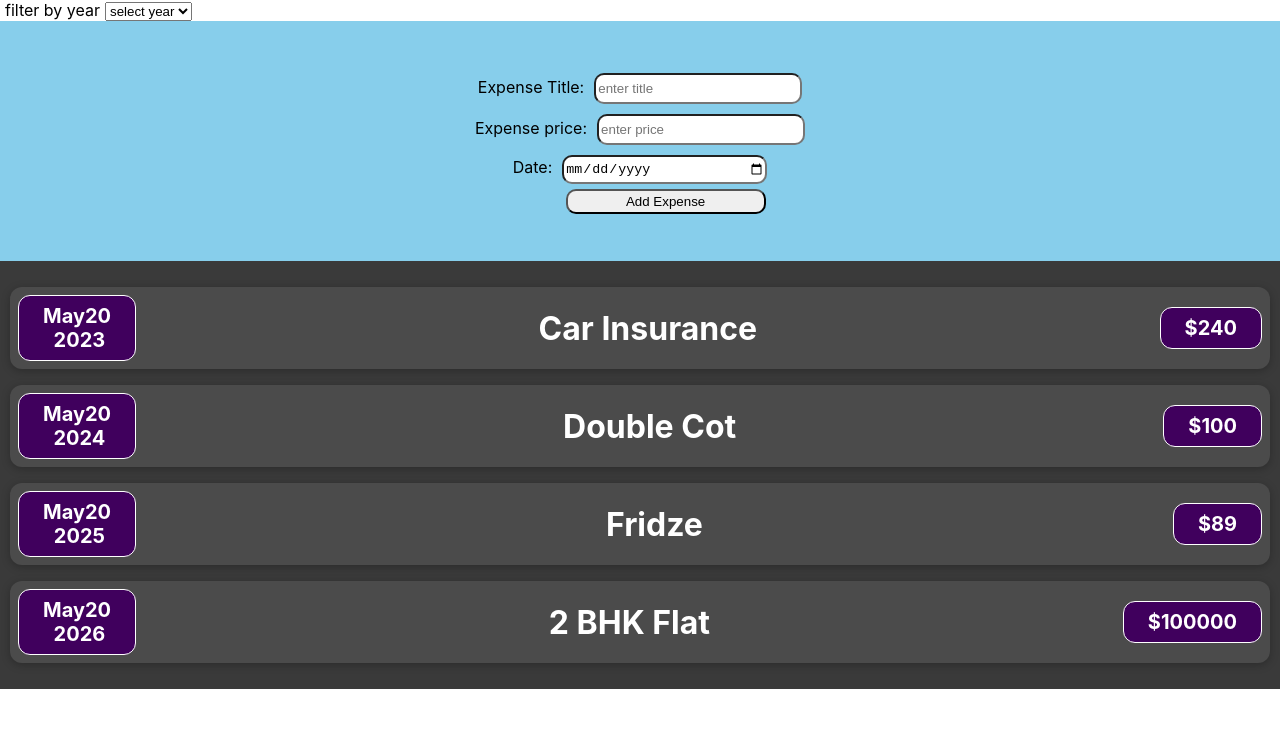
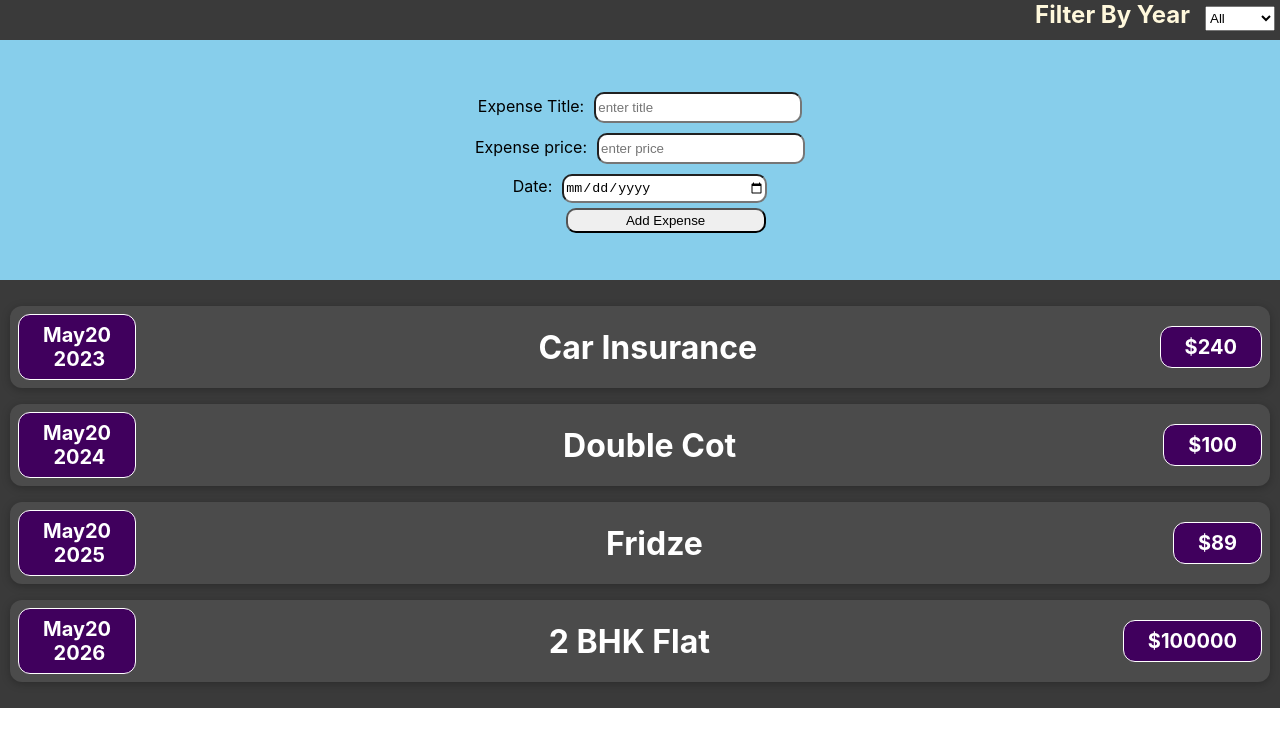
Before and after one commit to Chinni00/react_sample_app, a React (Create React App) app: page / in a window 1280 px wide. Shown: the top 746 px of the page. Built offline with nearby package versions, Linux system fonts and the light colour scheme.

Commit message:
applied conditional rendering

```diff
--- /dev/null
+++ b/src/components/Data.css
@@ -0,0 +1,9 @@
+.warning{
+
+    display: flex;
+    justify-content: center;
+    align-items: center;
+    height: 30vh;
+    background-color: #3b3b3b;
+    color: rgb(190, 252, 232);
+}
--- a/src/components/Data.js
+++ b/src/components/Data.js
@@ -1,4 +1,4 @@
-
+import "./Data.css"
 
 const Data = (props) => {
   let {data} = props;
@@ -7,8 +7,8 @@ const Data = (props) => {
 
   return(
     <div className="UI">
-
-      {data.map((expense)=>{  return [
+      {data.length===0 ? <h2 className="warning">No data found</h2>:
+      data.map((expense)=>{  return [
         <div key={expense.id}  className="expense-item" >
            <div className="expense-item__price">
             {expense.date.toLocaleString("en-US",{month:"long"})}
@@ -24,8 +24,9 @@ const Data = (props) => {
         </div>
       ]
 
-      })}
+      })
 
+      }
     </div>
   )
 };
--- /dev/null
+++ b/src/components/Expenses/ExpenseFilter.css
@@ -0,0 +1,14 @@
+.expenses-filter{
+    background-color: #3a3a3a;
+    height: 40px;
+    text-align: end;
+    color: cornsilk;
+    font-size: x-large;
+    font-weight: bold;
+}
+select{
+    width: 70px;
+    height: 25px;
+    margin: 5px;
+    margin-left: 10px;
+}
--- a/src/components/Expenses/ExpenseFilter.js
+++ b/src/components/Expenses/ExpenseFilter.js
@@ -1,4 +1,5 @@
-import React from 'react'
+import React from 'react';
+import "./ExpenseFilter.css"
 
 export default function ExpenseFilter(props) {
 
@@ -9,9 +10,9 @@ export default function ExpenseFilter(props) {
   return (
     <div className='expenses-filter'>
         <div className='expenses-filter__control'>
-            <label>filter by year</label>
+            <label>Filter By Year</label>
             <select value={props.selected} onChange={dropdownChangerHandler} >
-                <option value="">select year</option>
+                <option value="">All</option>
                 <option value="2022">2022</option>
                 <option value="2023">2023</option>
                 <option value="2024">2024</option>
```
